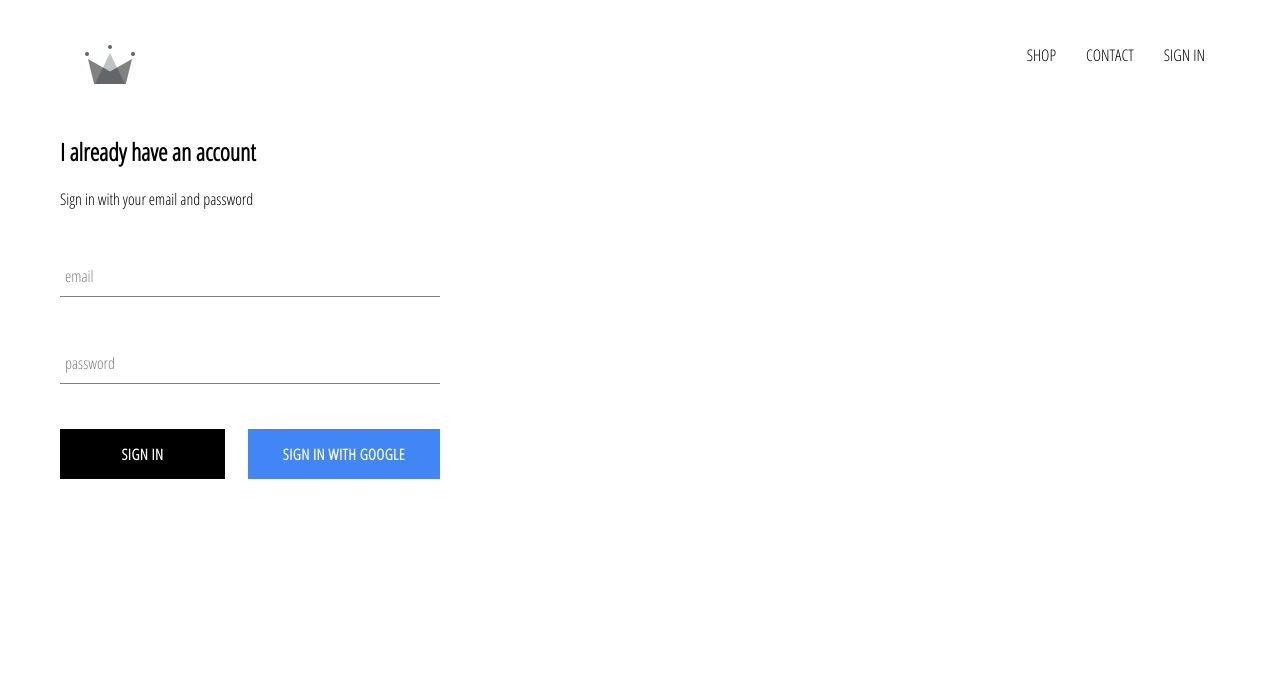
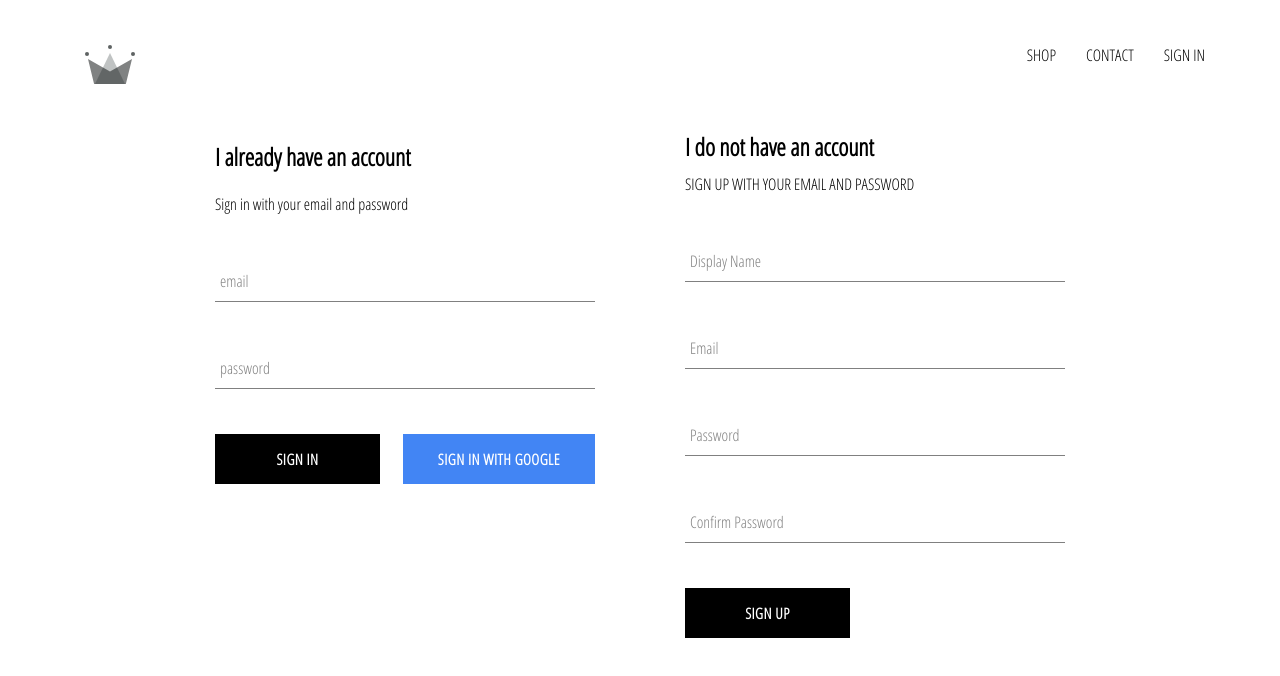
Before and after one commit to HamzaRezgui-dev/modern-clothing, a React (Create React App) app: page /signin in a window 1280 px wide. Shown: the top 676 px of the page. Built offline with nearby package versions, Linux system fonts and the light colour scheme; no server answers.

Commit message:
implemented firebase utils, included ability to store authenticated users into our firestore database

```diff
--- a/src/App.js
+++ b/src/App.js
@@ -6,7 +6,7 @@
 import Header from "./components/header/header.component";
 import {Route} from 'react-router-dom';
 import { Switch } from "react-router-dom";
-import { auth } from "./firebase/firebase.utils";
+import { auth, CreateUserProfileDocument} from "./firebase/firebase.utils";
 
 
 
@@ -41,10 +41,25 @@
   unsubscribeFromAuth = null
 
   componentDidMount(){
-    this.unsubscribeFromAuth = auth.onAuthStateChanged(user=>{
-      this.setState({currentUser: user});
+    this.unsubscribeFromAuth = auth.onAuthStateChanged(async userAuth =>{
+      if (userAuth) {
+        const userRef = await CreateUserProfileDocument(userAuth)
+        userRef.onSnapshot(snapShot =>
+          {
+            this.setState(
+              {currentUser:
+                {
+                  id: snapShot.id,
+                  ...snapShot.data()
+                }
+              })
 
-      console.log(user)
+            console.log(this.state)
+          })
+      }
+      else {
+        this.setState({currentUser:userAuth})
+      }
     })
   }
 
--- /dev/null
+++ b/src/components/sign-up/sign-up.component.jsx
@@ -0,0 +1,105 @@
+import React from "react";
+
+import FormInput from "../form-input/form-input.component";
+import CustomButton from "../custom-button/custom-button.component";
+
+import { auth,CreateUserProfileDocument } from "../../firebase/firebase.utils";
+
+import './sign-up.styles.scss'
+
+class SignUp extends React.Component{
+    constructor(){
+        super()
+
+        this.state = {
+            displayName: '',
+            email: '',
+            password: '',
+            confirmPassword: ''
+        }
+    }
+
+    handleSubmit = async event => {
+        event.preventDefault()
+        const {displayName,email,password,confirmPassword} = this.state
+        if (password !== confirmPassword){
+            alert("passwords dont match")
+            return;
+        }
+
+        try{
+            const { user } = await auth.createUserWithEmailAndPassword(email,password)
+
+            await CreateUserProfileDocument(user,{displayName})
+
+            this.setState({
+                displayName: '',
+                email: '',
+                password: '',
+                confirmPassword: ''
+            })
+
+        } catch(error){
+            console.log(error)
+        }
+    }
+
+    handleChange = event => {
+        const {name, value} = event.target
+        this.setState({ [name]: value})
+    }
+
+
+
+    render(){
+        const {displayName,email,password,confirmPassword} = this.state
+        return (
+            <div className="sign-up">
+                <h2 className="title">I do not have an account</h2>
+                <span>SIGN UP WITH YOUR EMAIL AND PASSWORD</span>
+
+                <form className="sign-up-form" onSubmit={this.handleSubmit}>
+                    <FormInput
+                        type='text'
+                        name='displayName'
+                        value={displayName}
+                        onChange={this.handleChange}
+                        label='Display Name'
+                        required
+                    />
+
+                    <FormInput
+                        type='email'
+                        name='email'
+                        value={email}
+                        onChange={this.handleChange}
+                        label='Email'
+                        required
+                    />
+
+                    <FormInput
+                         type='password'
+                         name='password'
+                         value={password}
+                         onChange={this.handleChange}
+                         label='Password'
+                         required
+                    />
+
+                    <FormInput
+                         type='password'
+                         name='confirmPassword'
+                         value={confirmPassword}
+                         onChange={this.handleChange}
+                         label='Confirm Password'
+                         required
+                    />
+
+                    <CustomButton  type='submit'>SIGN UP</CustomButton>
+                </form>
+            </div>
+        )
+    }
+}
+
+export default SignUp
--- /dev/null
+++ b/src/components/sign-up/sign-up.styles.scss
@@ -0,0 +1,9 @@
+.sign-up{
+    display: flex;
+    flex-direction: column;
+    width: 380px;
+
+    .title{
+        margin: 10px 0;
+    }
+}
--- a/src/firebase/firebase.utils.js
+++ b/src/firebase/firebase.utils.js
@@ -12,6 +12,37 @@
     appId: "1:516131085985:web:6ee579a2a3230f0b995ae0"
   }
 
+export const CreateUserProfileDocument = async (userAuth, AdditionalData) =>{
+  if (!userAuth) return;
+
+  const UserRef = firestore.doc(`users/${userAuth.uid}`)
+
+  const snapShot = await UserRef.get()
+
+  console.log(snapShot)
+
+  if(!snapShot.exists){
+
+    const {displayName,email} = userAuth
+    const CreatedAt = new Date()
+
+    try {
+      await UserRef.set(
+        {displayName,
+        email,
+        CreatedAt,
+        ...AdditionalData}
+      )
+    } catch (error){
+      console.log("error at creation", error.message)
+    }
+
+  }
+
+  return UserRef;
+}
+
+
 firebase.initializeApp(firebaseConfig)
 
 export const auth = firebase.auth();
--- a/src/pages/sign-in-and-sign-up/sign-in-and-sign-up.component.jsx
+++ b/src/pages/sign-in-and-sign-up/sign-in-and-sign-up.component.jsx
@@ -1,12 +1,15 @@
 import React from "react";
 
 import SignIn from "../../components/sign-in/sign-in.component";
+
+import SignUp from "../../components/sign-up/sign-up.component";
 
 import './sign-in-and-sign-up.styles.scss'
 
 const SignInAndSignUpPage = () => (
     <div className="sign-in-and-sign-up">
         <SignIn/>
+        <SignUp/>
     </div>
 )
 
--- a/src/pages/sign-in-and-sign-up/sign-in-and-sign-up.styles.scss
+++ b/src/pages/sign-in-and-sign-up/sign-in-and-sign-up.styles.scss
@@ -0,0 +1,6 @@
+.sign-in-and-sign-up{
+    width: 850px;
+    display: flex;
+    justify-content: space-between;
+    margin: 30px auto;
+}
```
